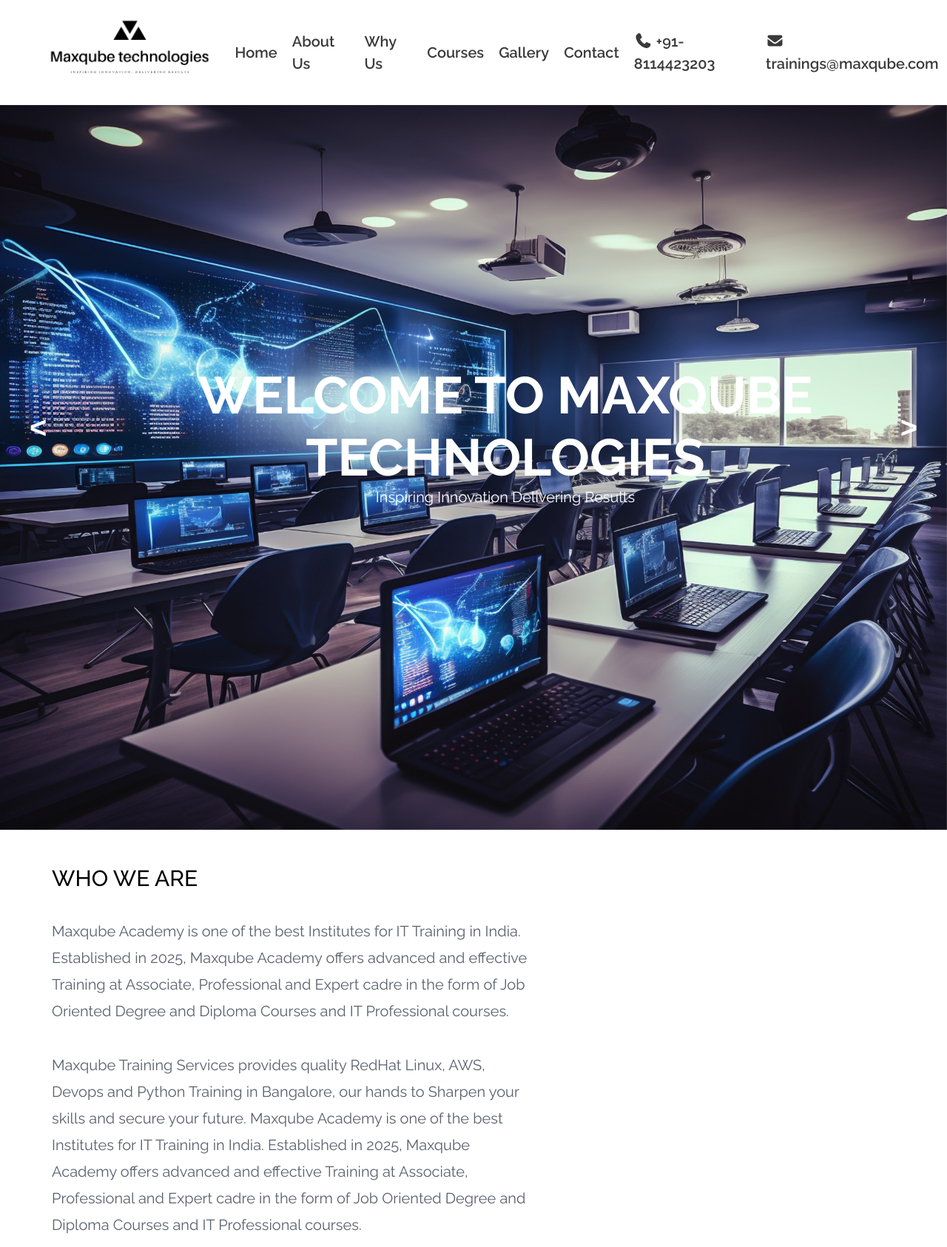
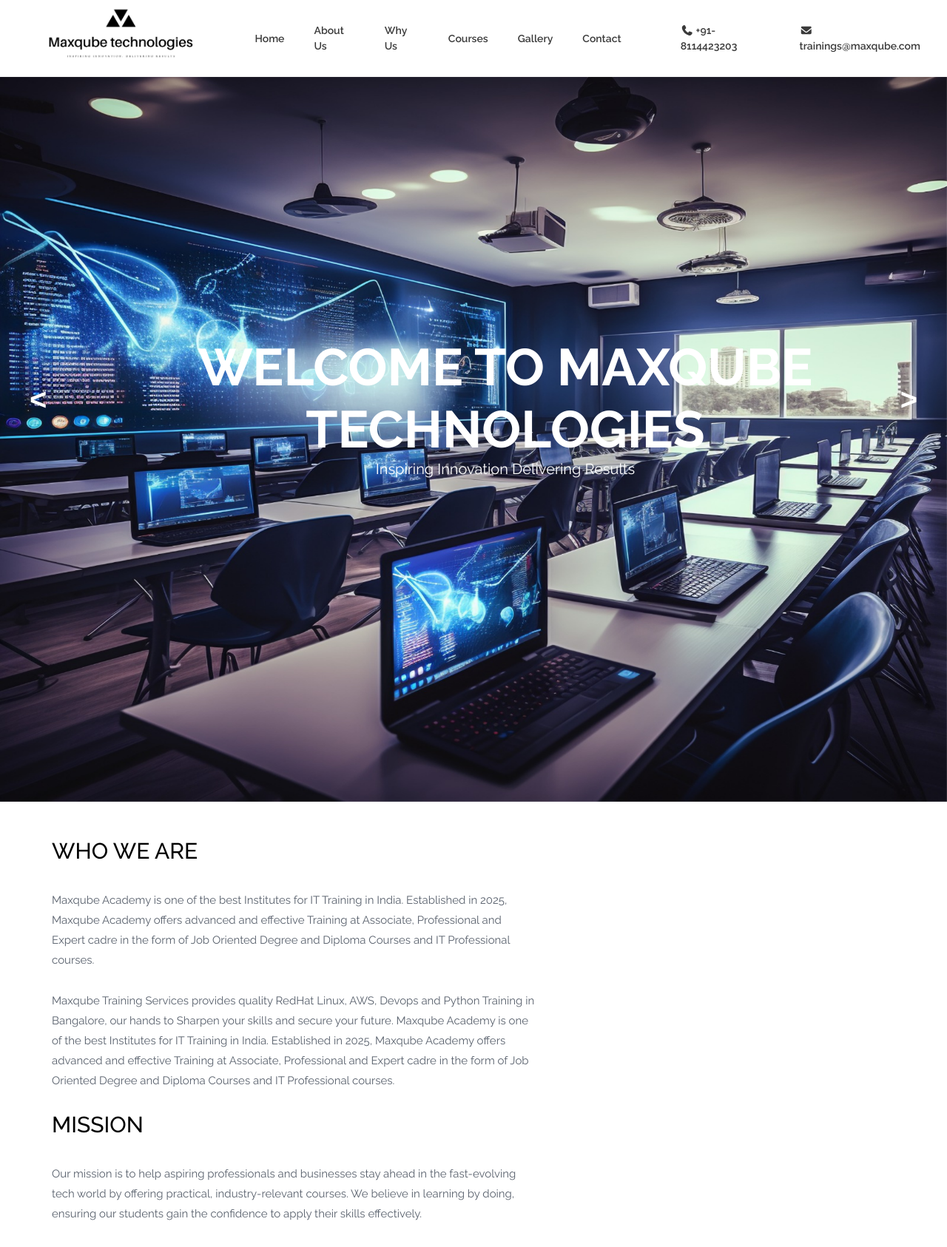
Before and after one commit to KartikeyJoshi916/Maxqube-Technologies, a plain HTML site: page index.html in a window 1280 px wide. Shown: the top 1686 px of the page at 74% size. Drawn offline with nearby package versions, Linux system fonts and the light colour scheme; some packages are replaced by stand-ins of ours; a script that the page names is missing.

Commit message:
second commit

```diff
--- a/index.html
+++ b/index.html
@@ -39,23 +39,37 @@
         <div class="main-header">
           <div class="container-1">
             <div class="nav-wrap">
-              <nav class="nav-desktop">
+              <nav
+                class="nav-desktop"
+                style="
+                  display: flex;
+                  align-items: center;
+                  justify-content: space-between;
+                "
+              >
+                <div>
                   <ul class="menu-list">
                     <l1>
                       <div class="logo-wrap" itemprop="logo">
                         <img
                           src="images/maxqubeLogo.png"
                           alt="Logo Image"
-                        style="width: 300px"
+                          style="width: 250px"
                         />
                       </div>
                     </l1>
+                  </ul>
+                </div>
+                <ul class="menu-list">
                   <li><a href="#home">Home</a></li>
                   <li><a href="#about-us">About Us</a></li>
                   <li><a href="#why-us">Why Us</a></li>
                   <li><a href="#courses">Courses</a></li>
                   <li><a href="#gallery">Gallery</a></li>
                   <li><a href="#contact-section">Contact</a></li>
+                </ul>
+                <div>
+                  <ul class="menu-list">
                     <li>
                       <a href="tel:+918114423203"
                         ><i class="fas fa-phone"></i> +91-8114423203</a
@@ -63,10 +77,12 @@
                     </li>
                     <li>
                       <a href="mailto:trainings@maxqube.com"
-                      ><i class="fas fa-envelope"></i> trainings@maxqube.com</a
+                        ><i class="fas fa-envelope"></i>
+                        trainings@maxqube.com</a
                       >
                     </li>
                   </ul>
+                </div>
               </nav>
               <div id="bar">
                 <i class="fas fa-bars"></i>
@@ -112,7 +128,7 @@
         <div class="container">
           <article class="who-we-are">
             <h2 class="top-heading">who we are</h2>
-            <p style="font-size: 20px">
+            <p style="font-size: 15px">
               Maxqube Academy is one of the best Institutes for IT Training in
               India. Established in 2025, Maxqube Academy offers advanced and
               effective Training at Associate, Professional and Expert cadre in
@@ -120,7 +136,7 @@
               Professional courses.
             </p>
 
-            <p style="font-size: 20px">
+            <p style="font-size: 15px">
               Maxqube Training Services provides quality RedHat Linux, AWS,
               Devops and Python Training in Bangalore, our hands to Sharpen your
               skills and secure your future. Maxqube Academy is one of the best
@@ -132,7 +148,7 @@
           </article>
           <article class="who-we-are">
             <h2 class="top-heading">Mission</h2>
-            <p style="font-size: 20px">
+            <p style="font-size: 15px">
               Our mission is to help aspiring professionals and businesses stay
               ahead in the fast-evolving tech world by offering practical,
               industry-relevant courses. We believe in learning by doing,
@@ -458,20 +474,20 @@
         <div class="container">
           <div class="featured-points">
             <ul>
-              <li style="font-size: 25px">
+              <li style="font-size: 18px">
                 <i class="fas fa-book"></i> free books for students
               </li>
-              <li style="font-size: 25px">
+              <li style="font-size: 18px">
                 <i class="fas fa-money-check-alt"></i> affordable fees
               </li>
-              <li style="font-size: 25px">
+              <li style="font-size: 18px">
                 <i class="fas fa-chalkboard-teacher"></i> experienced teachers
               </li>
             </ul>
           </div>
           <div class="whyus-wrap">
             <h1>why us?</h1>
-            <p itemprop="description" style="font-size: 25px">
+            <p itemprop="description" style="font-size: 18px">
               <b>A Choice that makes a big difference in your career.</b
               ><br /><br />
               Maxqube technologies is committed to helping its students to reach
--- a/style.css
+++ b/style.css
@@ -502,7 +502,7 @@ a:active {
 
 /*======Page Header=============*/
 
-.top-header .container {
+.top-header .container-1 {
   display: flex;
   flex: 1;
   flex-flow: row wrap;
@@ -550,7 +550,7 @@ li {
 
 /*=================Menu Navigation===============*/
 
-.main-header .container-1 {
+.main-header .container {
   display: flex;
   flex-direction: row;
   flex: 1;
@@ -566,14 +566,14 @@ li {
 
 .nav-desktop li,
 .nav-desktop li a {
-  font-size: 2rem;
+  font-size: 1.4rem;
   font-family: "Raleway", sans-serif;
   font-weight: 600;
   color: #3a3a3a;
 }
 
 .nav-desktop li {
-  padding: 1rem;
+  padding: 2rem;
 }
 
 .nav-desktop ul ul {
```
Lines whose indentation alone changed are shown as unchanged.
